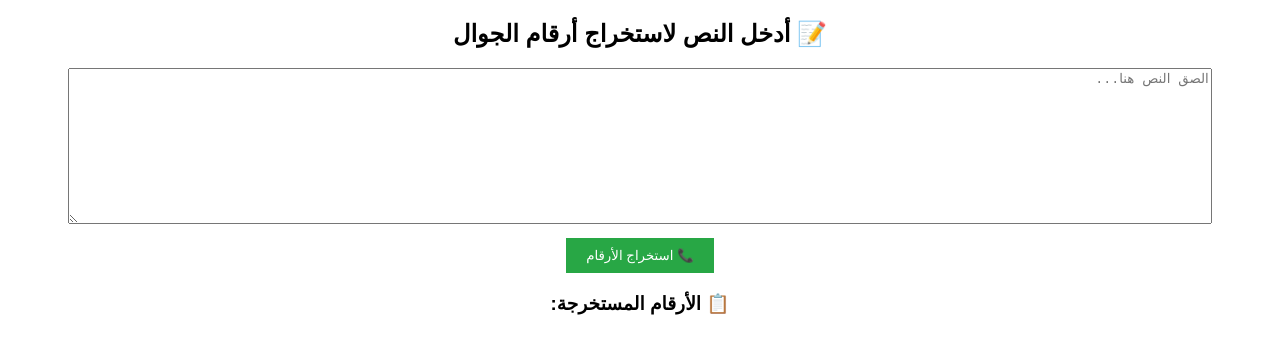
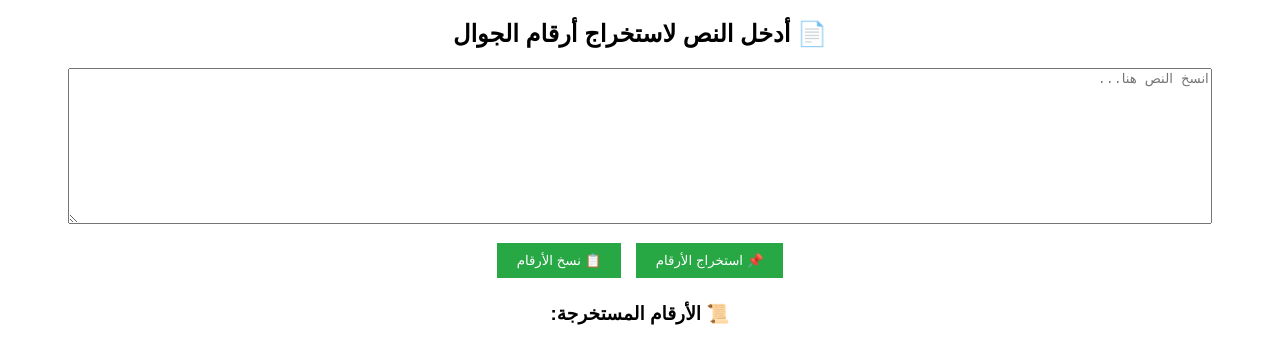
Before and after one commit to amreljundy/special-succotash, a plain HTML site: page index.html in a window 1280 px wide. Drawn offline with Linux system fonts and the light colour scheme.

Commit message:
Update index.html

```diff
--- a/index.html
+++ b/index.html
@@ -7,20 +7,24 @@
     <style>
         body { font-family: Arial, sans-serif; direction: rtl; text-align: center; }
         textarea { width: 90%; height: 150px; margin-bottom: 10px; }
-        button { padding: 10px 20px; background-color: #28a745; color: white; border: none; cursor: pointer; }
+        button { padding: 10px 20px; background-color: #28A745; color: white; border: none; cursor: pointer; margin: 5px; }
         button:hover { background-color: #218838; }
         .output { margin-top: 20px; font-weight: bold; }
     </style>
 </head>
 <body>
-    <h2>📝 أدخل النص لاستخراج أرقام الجوال</h2>
-    <textarea id="inputText" placeholder="الصق النص هنا..."></textarea><br>
-    <button onclick="extractNumbers()">📞 استخراج الأرقام</button>
+
+    <h2>📄 أدخل النص لاستخراج أرقام الجوال</h2>
+    <textarea id="inputText" placeholder="انسخ النص هنا..."></textarea><br>
+    <button onclick="extractNumbers()">📌 استخراج الأرقام</button>
+    <button onclick="copyToClipboard()">📋 نسخ الأرقام</button>
+
     <div class="output">
-        <h3>📋 الأرقام المستخرجة:</h3>
+        <h3>📜 الأرقام المستخرجة:</h3>
         <pre id="output"></pre>
     </div>
 
     <script src="script.js"></script>
+
 </body>
 </html>
```
